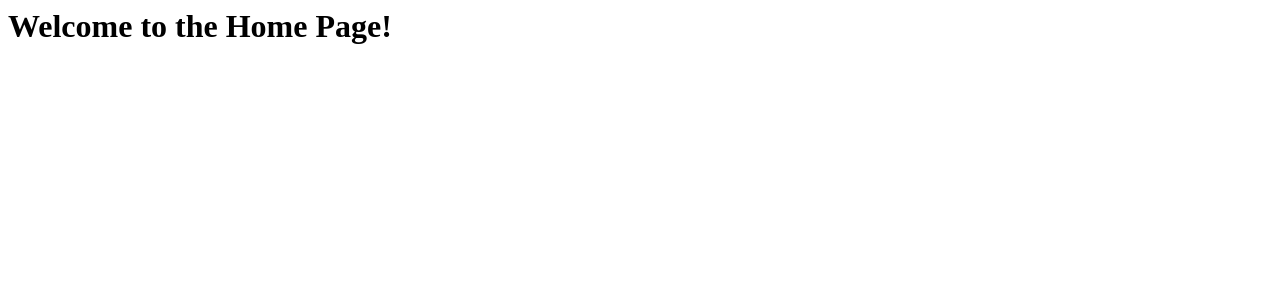
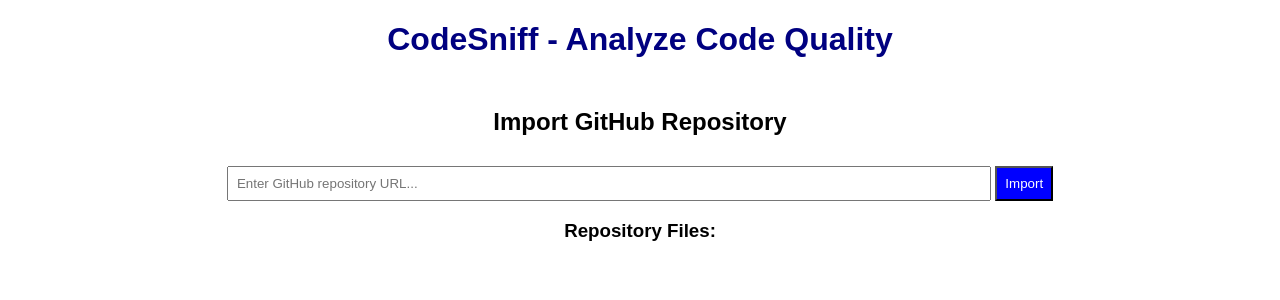
Before and after one commit to btbyard/CodeSniff, a Django app: page / in a window 1280 px wide. Shown: the top 300 px of the page. Run offline with Django 5.2, Linux system fonts and the light colour scheme.

Commit message:
Updated Home page with Import Git repo

```diff
--- a/CodeSniff/urls.py
+++ b/CodeSniff/urls.py
@@ -17,8 +17,7 @@
 from django.contrib import admin
 from django.urls import path, include
 
-
 urlpatterns = [
-    path('admin/', admin.site.urls),
-    path('', include('GitHubRepos.urls')),
+    path('admin/', admin.site.urls),  # Admin Panel
+    path('', include('GitHubRepos.urls')),  # Include all URLs from GitHubRepos
 ]
--- a/GitHubRepos/templates/home.html
+++ b/GitHubRepos/templates/home.html
@@ -1,2 +1,119 @@
-<!-- templates/home.html -->
-<h1>Welcome to the Home Page!</h1>
+<!DOCTYPE html>
+<html lang="en">
+<head>
+    <meta charset="UTF-8">
+    <meta name="viewport" content="width=device-width, initial-scale=1.0">
+    <title>CodeSniff - Import GitHub Repository</title>
+    <style>
+        body { font-family: Arial, sans-serif; text-align: center; margin: 20px; }
+        input { padding: 8px; width: 60%; margin-top: 10px; }
+        button { padding: 8px; background: blue; color: white; cursor: pointer; }
+        .error { color: red; }
+
+        /* Modal Styling */
+        .modal { display: none; position: fixed; top: 50%; left: 50%; transform: translate(-50%, -50%);
+                 width: 70%; max-height: 80vh; overflow-y: auto; background: white; padding: 20px; border-radius: 8px;
+                 box-shadow: 0px 0px 10px rgba(0, 0, 0, 0.3); z-index: 1000; }
+        .modal-header { display: flex; justify-content: space-between; align-items: center; }
+        .close-btn { cursor: pointer; font-size: 20px; font-weight: bold; }
+        .modal-content { white-space: pre-wrap; text-align: left; background: #f4f4f4; padding: 10px; border-radius: 5px; }
+        .overlay { display: none; position: fixed; top: 0; left: 0; width: 100%; height: 100%; background: rgba(0, 0, 0, 0.5); z-index: 999; }
+    </style>
+</head>
+<body>
+
+    <h1 style="color: navy;">CodeSniff - Analyze Code Quality</h1>
+    <h2><br>Import GitHub Repository</h2>
+
+    <input type="text" id="repoInput" placeholder="Enter GitHub repository URL...">
+    <button onclick="fetchRepo()">Import</button>
+
+    <p class="error" id="errorMessage"></p>
+
+    <h3>Repository Files:</h3>
+    <ul id="repoContents"></ul>
+
+    <!-- Modal for Viewing File Content -->
+    <div class="overlay" id="overlay"></div>
+    <div class="modal" id="fileModal">
+        <div class="modal-header">
+            <h2 id="modalTitle">File Content</h2>
+            <span class="close-btn" onclick="closeModal()">×</span>
+        </div>
+        <pre class="modal-content" id="fileContent"></pre>
+    </div>
+
+    <script>
+        function fetchRepo(repoUrl = null) {
+            let inputRepoUrl = document.getElementById("repoInput").value;
+            let errorMessage = document.getElementById("errorMessage");
+            let repoContents = document.getElementById("repoContents");
+
+            errorMessage.textContent = "";
+            repoContents.innerHTML = "";
+
+            if (!repoUrl) {
+                if (!inputRepoUrl.trim()) {
+                    errorMessage.textContent = "Please enter a valid GitHub URL.";
+                    return;
+                }
+                repoUrl = inputRepoUrl;
+            }
+
+            fetch(`/fetch-github/?repo_url=${encodeURIComponent(repoUrl)}`)
+                .then(response => response.json())
+                .then(data => {
+                    if (data.error) {
+                        errorMessage.textContent = data.error;
+                        return;
+                    }
+
+                    data.forEach(item => {
+                        let li = document.createElement("li");
+
+                        if (item.type === "file") {
+                            // File - Show view button
+                            li.innerHTML = `📄 ${item.name}
+                                <button onclick="fetchFileContent('${item.download_url}', '${item.name}')">View File</button>`;
+                        } else if (item.type === "dir") {
+                            // Directory - Allow clicking to load its contents
+                            li.innerHTML = `📂 <strong>${item.name}</strong>
+                                <button onclick="fetchRepo('${item.url}')">Open Folder</button>`;
+                        }
+
+                        repoContents.appendChild(li);
+                    });
+                })
+                .catch(error => {
+                    errorMessage.textContent = "Error fetching repository.";
+                });
+        }
+
+
+        function fetchFileContent(fileUrl, fileName) {
+            fetch(`/fetch-file/?file_url=${encodeURIComponent(fileUrl)}`)
+                .then(response => response.json())
+                .then(data => {
+                    if (data.error) {
+                        alert("Error loading file: " + data.error);
+                        return;
+                    }
+
+                    document.getElementById("modalTitle").textContent = fileName;
+                    document.getElementById("fileContent").textContent = data.content;
+                    document.getElementById("fileModal").style.display = "block";
+                    document.getElementById("overlay").style.display = "block";
+                })
+                .catch(error => {
+                    alert("Error fetching file content.");
+                });
+        }
+
+        function closeModal() {
+            document.getElementById("fileModal").style.display = "none";
+            document.getElementById("overlay").style.display = "none";
+        }
+    </script>
+
+</body>
+</html>
--- a/GitHubRepos/urls.py
+++ b/GitHubRepos/urls.py
@@ -1,10 +1,13 @@
 from django.urls import path
 from GitHubRepos import views
 from .views import register
+from .views import fetch_github_repo, fetch_file_contents  # Import from the same app
 
 
 urlpatterns = [
     path('', views.home, name='home'),  # Home page view
     path('register/', views.register, name='register'),  # Register page view
     path('login/', views.login_view, name='login'),  # Login page view
+    path('fetch-github/', fetch_github_repo, name='fetch_github'),  # Fetch GitHub Repo API
+    path('fetch-file/', fetch_file_contents, name='fetch_file'),  # New endpoint for file contents
 ]
--- a/GitHubRepos/views.py
+++ b/GitHubRepos/views.py
@@ -1,3 +1,6 @@
+import requests
+from django.http import JsonResponse
+from urllib.parse import urlparse
 from django.shortcuts import render, redirect
 from django.contrib.auth.models import User
 from django.contrib.auth.forms import AuthenticationForm
@@ -37,4 +40,52 @@
     else:
         form = AuthenticationForm()
 
+
+# Use this function to fetch GitHub repository contents
+# Created by Brad 3-6-25
+
+def fetch_github_repo(request):
+    """Fetch list of files in the given GitHub repository"""
+    github_url = request.GET.get("repo_url", "").strip()
+
+    if not github_url:
+        return JsonResponse({"error": "No repository URL provided"}, status=400)
+
+    try:
+        parsed_url = urlparse(github_url)
+        path_parts = parsed_url.path.strip("/").split("/")
+
+        if len(path_parts) < 2:
+            return JsonResponse({"error": "Invalid GitHub repository URL"}, status=400)
+
+        owner, repo = path_parts[:2]
+
+        # GitHub API URL to get repository contents
+        api_url = f"https://api.github.com/repos/{owner}/{repo}/contents"
+
+        response = requests.get(api_url)
+        if response.status_code != 200:
+            return JsonResponse({"error": "Failed to fetch repository contents"}, status=response.status_code)
+
+        return JsonResponse(response.json(), safe=False)
+
+    except Exception as e:
+        return JsonResponse({"error": str(e)}, status=500)
+
+
+def fetch_file_contents(request):
+    """Fetch the contents of a specific file from a GitHub repository"""
+    file_url = request.GET.get("file_url", "")
+
+    if not file_url:
+        return JsonResponse({"error": "No file URL provided"}, status=400)
+
+    try:
+        response = requests.get(file_url)
+        if response.status_code != 200:
+            return JsonResponse({"error": "Failed to fetch file contents"}, status=response.status_code)
+
+        return JsonResponse({"content": response.text})
+    except Exception as e:
+        return JsonResponse({"error": str(e)}, status=500)
     return render(request, "login.html", {"form": form})
```
